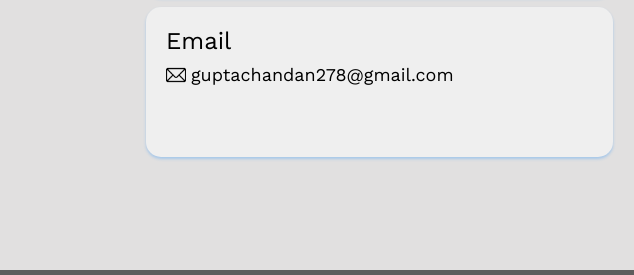
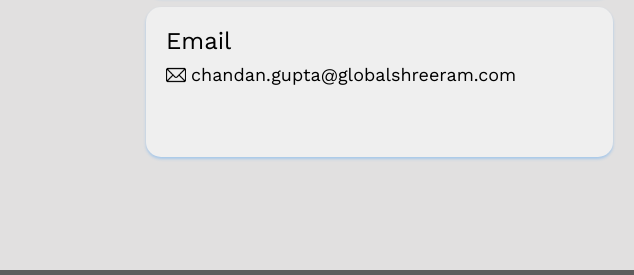
Before and after one commit to kumaranshu8092/Shree_ram__Traders, a plain HTML site: page index.html in a window 1280 px wide. Shown: the part 4166-4441 px from the top of the page, 0-634 px from the left. Drawn offline with nearby package versions, Linux system fonts and the light colour scheme.

Commit message:
Update index.html
updated mail info

```diff
--- a/index.html
+++ b/index.html
@@ -107,7 +107,7 @@
             <div class="content_card_content_icon">
               <img src="img/email.png" alt="mobile_logo" class="contact_card_content_icon">
             </div>
-            <span>guptachandan278@gmail.com</span>
+            <span>chandan.gupta@globalshreeram.com</span>
           </div>
         </div>
       </div>
```
